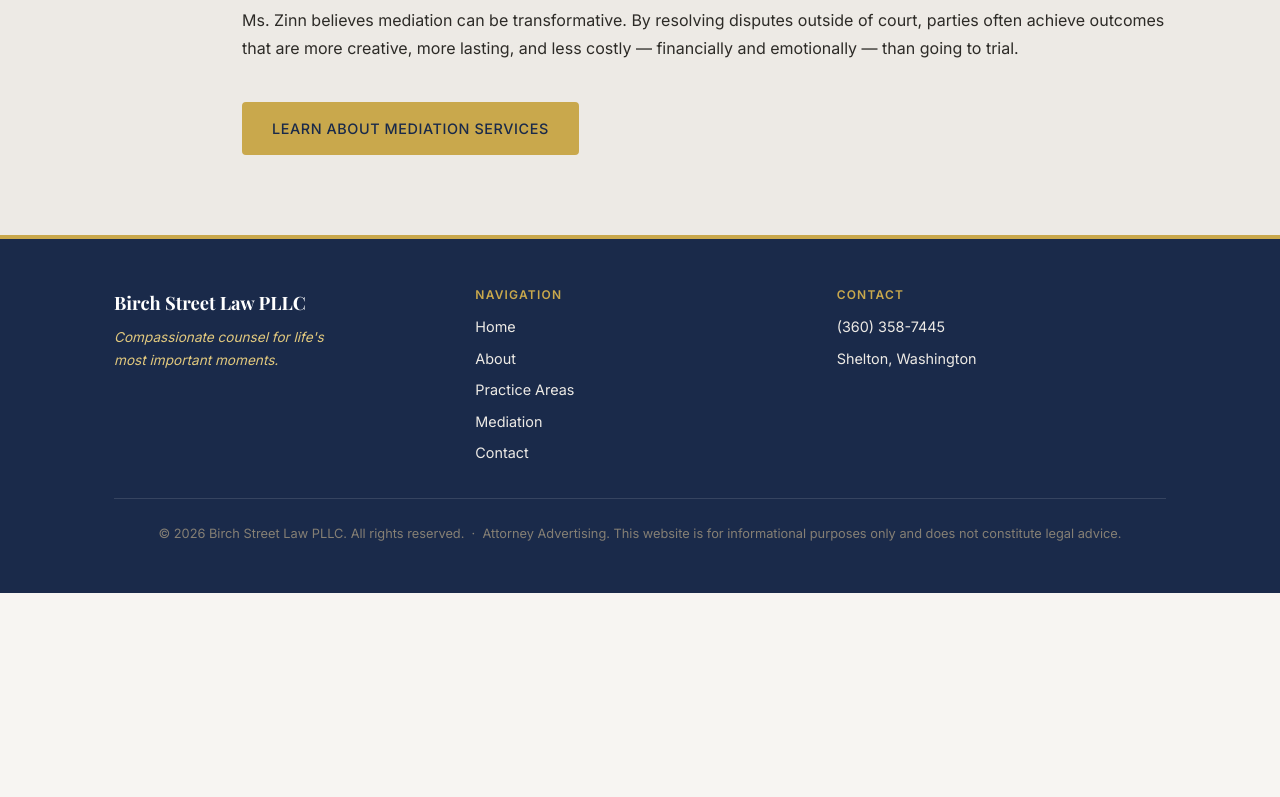
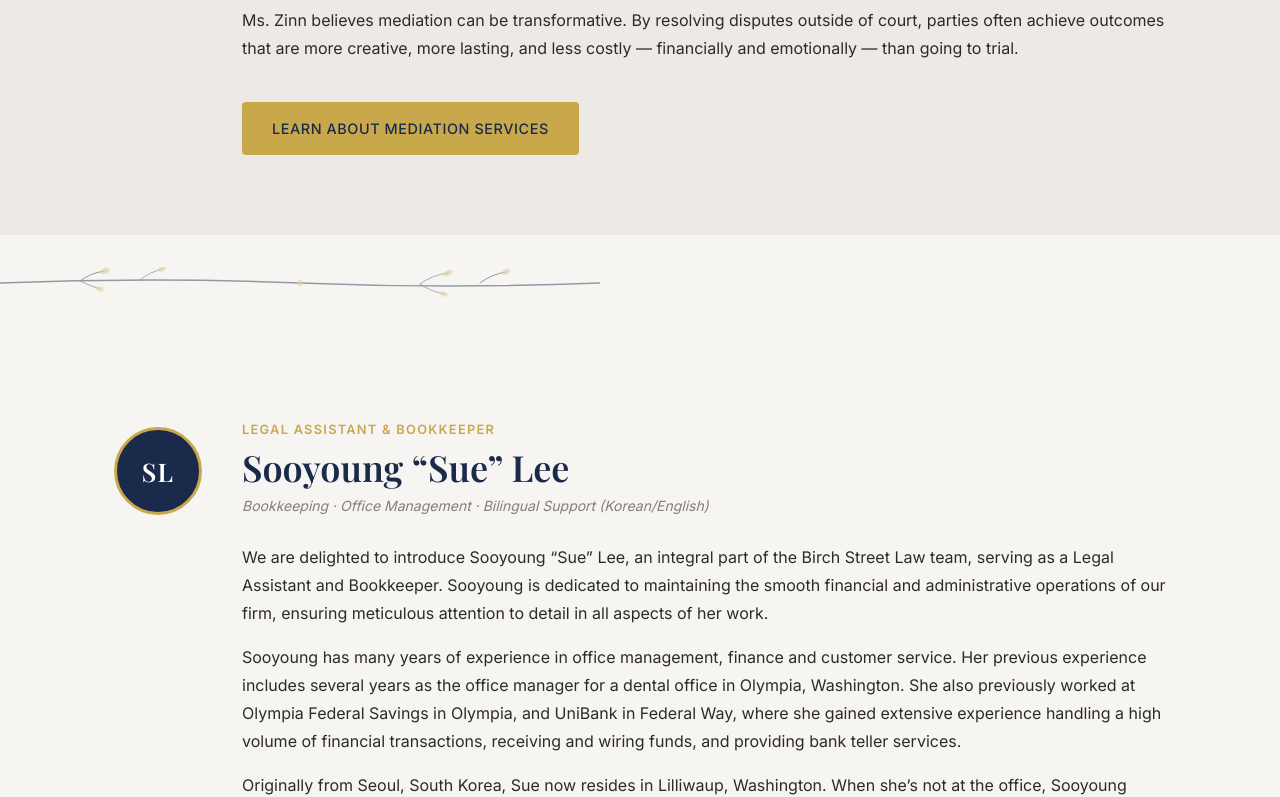
Before and after one commit to LostDakota/birchstreetlaw, a SvelteKit app: page /about in a window 1280 px wide. Shown: the part 2000-2797 px from the top of the page. Before the commit the page ends 2593 px from the top, so only its background shows below. Built offline with nearby package versions, Linux system fonts and the light colour scheme; a web font is replaced by a local one.

Commit message:
Update Sooyoung bio with correct details and name

```diff
--- a/src/routes/about/+page.svelte
+++ b/src/routes/about/+page.svelte
@@ -1,19 +1,19 @@
 <!--
-  about/+page.svelte — Attorney Bios
+  about/+page.svelte — Team Bios
 -->
 <script>
   import BirchDivider from '$lib/BirchDivider.svelte';
 </script>
 
 <svelte:head>
-  <title>About Our Attorneys — Birch Street Law PLLC</title>
-  <meta name="description" content="Meet the attorneys of Birch Street Law PLLC: David P. Sisk (Managing Attorney) and Rebekah Zinn (Retired Superior Court Commissioner and Mediator)." />
+  <title>About Our Team — Birch Street Law PLLC</title>
+  <meta name="description" content="Meet the team at Birch Street Law PLLC: David P. Sisk (Managing Attorney), Rebekah Zinn (Retired Superior Court Commissioner and Mediator), and Sooyoung “Sue” Lee (Legal Assistant & Bookkeeper)." />
 </svelte:head>
 
 <!-- Page Hero -->
 <div class="page-hero">
   <div class="container">
-    <h1>Our Attorneys</h1>
+    <h1>Our Team</h1>
     <p>Experienced, caring advocates who understand what's at stake.</p>
   </div>
 </div>
@@ -121,6 +121,41 @@
   </div>
 </section>
 
+<BirchDivider />
+
+<!-- Sooyoung “Sue” Lee -->
+<section class="section">
+  <div class="container">
+    <div class="bio-layout">
+      <div class="bio-avatar">
+        <div class="bio-initial" aria-hidden="true">SL</div>
+      </div>
+      <div class="bio-content">
+        <p class="bio-title">Legal Assistant & Bookkeeper</p>
+        <h2>Sooyoung “Sue” Lee</h2>
+        <p class="bio-focus">
+          Bookkeeping · Office Management · Bilingual Support (Korean/English)
+        </p>
+
+        <p>
+          We are delighted to introduce Sooyoung “Sue” Lee, an integral part of the Birch Street Law team, serving as a Legal Assistant and Bookkeeper. Sooyoung is dedicated to maintaining the smooth financial and administrative operations of our firm, ensuring meticulous attention to detail in all aspects of her work.
+        </p>
+        <p>
+          Sooyoung has many years of experience in office management, finance and customer service. Her previous experience includes several years as the office manager for a dental office in Olympia, Washington. She also previously worked at Olympia Federal Savings in Olympia, and UniBank in Federal Way, where she gained extensive experience handling a high volume of financial transactions, receiving and wiring funds, and providing bank teller services.
+        </p>
+        <p>
+          Originally from Seoul, South Korea, Sue now resides in Lilliwaup, Washington. When she’s not at the office, Sooyoung enjoys traveling and exploring the beaches of Hood Canal, having a particular love for shellfish. At home, you can find her relaxing and catching up on the latest Korean dramas or enjoying a shopping trip.
+        </p>
+        <p>
+          <strong>Education:</strong> BA in International Studies from Bunkyo University, Japan; Certificate in Community Studies from Beppu University, Japan; English as a Second Language Certificate from Rutgers University in Newark, New Jersey.
+        </p>
+        <a href="tel:13603587445" class="btn btn-primary mt-3">(360) 358-7445</a>
+        <a href="mailto:sooyoung@birchstreetlaw.com" class="btn btn-secondary mt-3 ml-2">sooyoung@birchstreetlaw.com</a>
+      </div>
+    </div>
+  </div>
+</section>
+
 <style>
   .bio-layout {
     display: grid;
@@ -196,4 +231,19 @@
     margin-bottom: 0.25rem;
     color: var(--navy);
   }
+
+  .btn-secondary {
+    background-color: transparent;
+    color: var(--navy);
+    border: 2px solid var(--navy);
+  }
+
+  .btn-secondary:hover {
+    background-color: var(--navy);
+    color: var(--white);
+  }
+
+  .ml-2 {
+    margin-left: 0.5rem;
+  }
 </style>
```
Also changed, not shown: content/about.md (+19 -0 lines).
